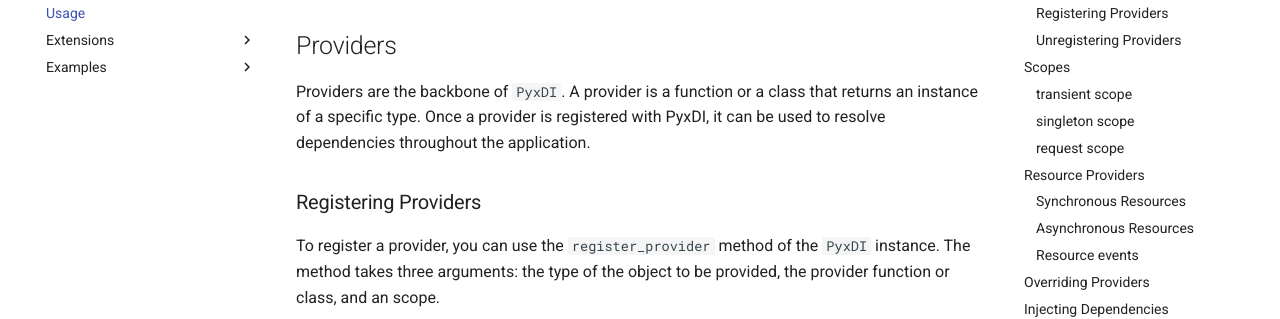
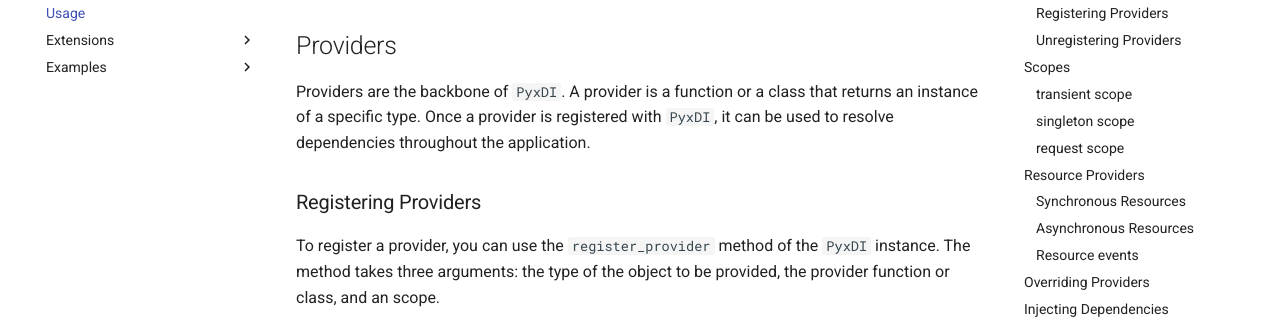
Before and after one commit to antonrh/anydi, an MkDocs documentation site: the page built from docs/usage.md, in a window 1280 px wide and 1400 px high. Shown: the part 152-471 px from the top of the window. Built offline with MkDocs 1.6.1 and Material for MkDocs 9.7.7, drawn with Linux system fonts in a browser that asks for light colours; comment, search, counter and statistics services are not loaded; some of the changed text lies outside the part shown.

```diff
--- a/docs/usage.md
+++ b/docs/usage.md
@@ -3,7 +3,7 @@
 ## Providers
 
 Providers are the backbone of `PyxDI`. A provider is a function or a class that returns an instance of a specific type.
-Once a provider is registered with PyxDI, it can be used to resolve dependencies throughout the application.
+Once a provider is registered with `PyxDI`, it can be used to resolve dependencies throughout the application.
 
 ### Registering Providers
 
@@ -67,7 +67,7 @@ assert not di.has_provider(str)
 
 ## Scopes
 
-PyxDI supports three different scopes for providers:
+`PyxDI` supports three different scopes for providers:
 
 * `transient`
 * `singleton`
```
Also changed, not shown: other parts of docs/usage.md (+0 -5 lines).
